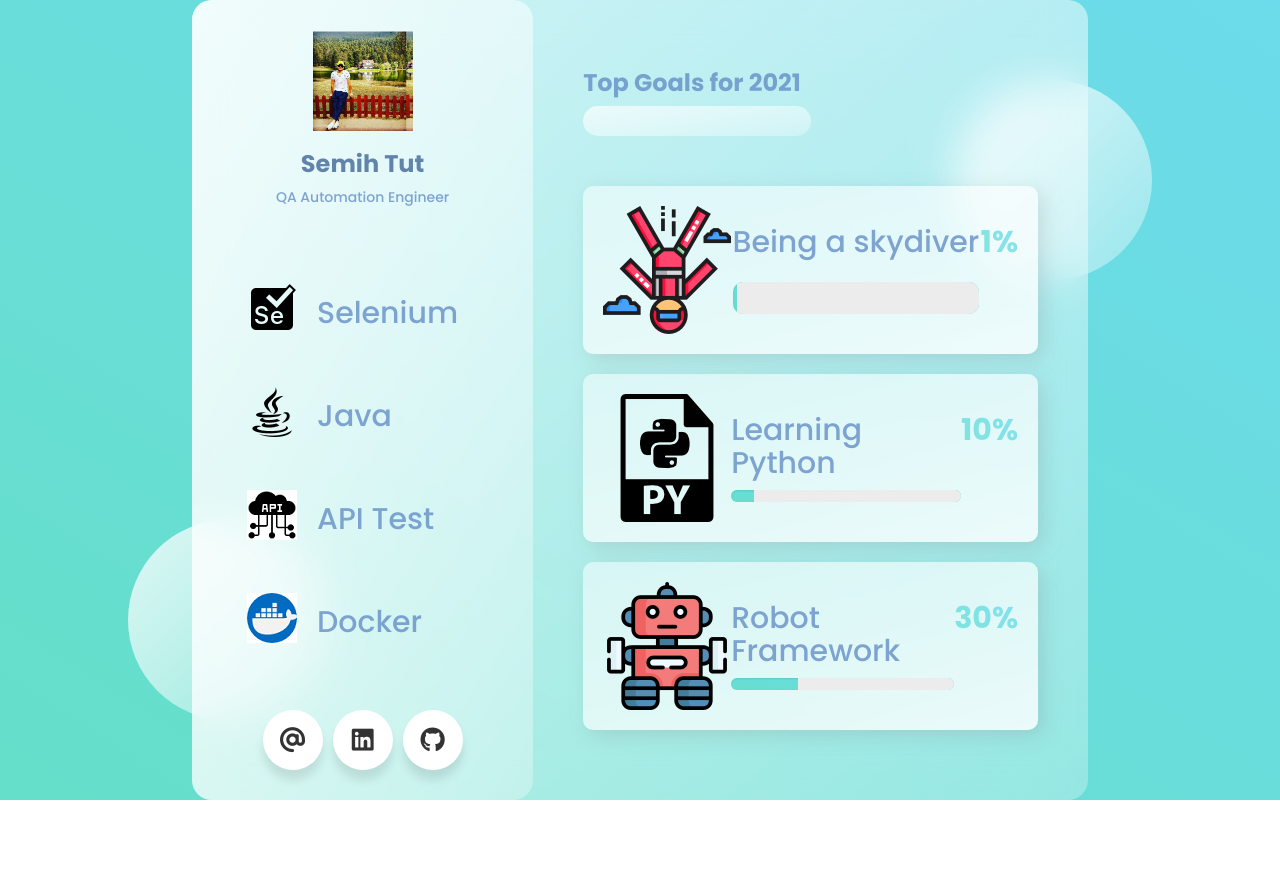
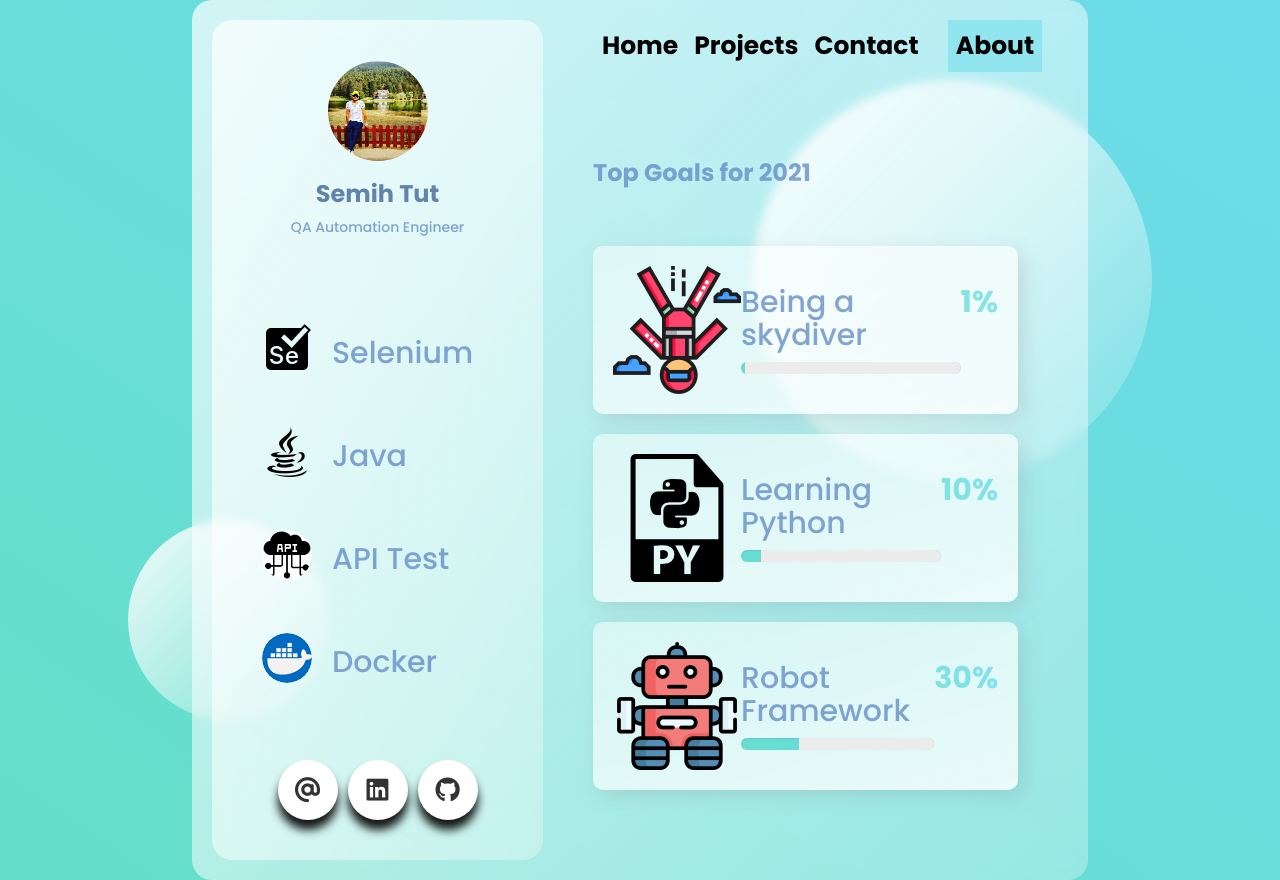
Before and after one commit to SemihTut/my_own_website, a plain HTML site: page index.html in a window 1280 px wide. Before the commit the page ends 800 px from the top, so only its background shows below. Drawn offline with nearby package versions, Linux system fonts and the light colour scheme.

Commit message:
navbar added

```diff
--- a/index.html
+++ b/index.html
@@ -7,11 +7,16 @@
         <link rel="preconnect" href="https://fonts.gstatic.com" />
         <link rel="stylesheet" href="https://maxcdn.bootstrapcdn.com/bootstrap/3.3.7/css/bootstrap.min.css" integrity="sha384-BVYiiSIFeK1dGmJRAkycuHAHRg32OmUcww7on3RYdg4Va+PmSTsz/K68vbdEjh4u" crossorigin="anonymous">
         <link rel="stylesheet" href="./style.css" />
+        <link
+              href="https://fonts.googleapis.com/css2?family=Poppins:wght@400;500;700&display=swap"
+              rel="stylesheet"
+              />
         <script src="https://kit.fontawesome.com/a076d05399.js"></script>
 
     </head>
     <body>
         <main>
+
             <section class="glass">
                 <div class="dashboard">
                     <div class="user">
@@ -33,14 +38,17 @@
                             <h2>API Test</h2>
                         </div>
                         <div class="link">
-                            <img src="./images/docker.png" alt="" />
+                            <img src="./images/docker.png" alt=""/>
                             <h2>Docker</h2>
                         </div>
                     </div>
                     <div class="wrapper">
                         <div class="button">
 
-                            <div class="icon"><i class="fas fa-at"></i></div>
+                            <div class="icon"><i class="fas fa-at"></i>
+
+                            </div>
+
                             <span>Gmail</span>
                         </div>
                         <div class="button">
@@ -58,10 +66,26 @@
                         </div>
                     </div>
                 </div>
-                <div class="games">
+                <div class="right_side">
+                    <div class="navbar">
+                        <ul>
+                            <li><a href="#">Home</a></li>
+                            <li>
+                                <a href="https://github.com/SemihTut">Projects</a></li>
+                            <li class="dropdown">
+                                <a href="javascript:void(0)" class="dropbtn">Contact</a>
+                                <div class="dropdown-content">
+                                    <a href="https://github.com/SemihTut">GitHub</a>
+                                    <a href="https://www.linkedin.com/in/semihtut/">LinkedIn</a>
+
+                                </div>
+                            </li>
+                            <li style="float:right"><a class="active" href="#about">About </a></li>
+                        </ul>
+                    </div>
                     <div class="status">
                         <h2>Top Goals for 2021</h2>
-                        <input type="text" />
+
                     </div>
                     <div class="cards">
                         <div class="card">
@@ -97,16 +121,9 @@
         </main>
         <div class="circle1"></div>
         <div class="circle2"></div>
-       <script src="https://ajax.googleapis.com/ajax/libs/jquery/1.12.4/jquery.min.js"></script>
+        <script src="https://ajax.googleapis.com/ajax/libs/jquery/1.12.4/jquery.min.js"></script>
         <!-- Include all compiled plugins (below), or include individual files as needed -->
         <script src="https://maxcdn.bootstrapcdn.com/bootstrap/3.3.7/js/bootstrap.min.js" integrity="sha384-Tc5IQib027qvyjSMfHjOMaLkfuWVxZxUPnCJA7l2mCWNIpG9mGCD8wGNIcPD7Txa" crossorigin="anonymous"></script>
+
     </body>
 </html>
-
-
-
-
-<link
-              href="https://fonts.googleapis.com/css2?family=Poppins:wght@400;500;700&display=swap"
-              rel="stylesheet"
-              />
--- a/style.css
+++ b/style.css
@@ -1,5 +1,6 @@
+
 * {
-  margin: 0;
+    margin: 0px;
     padding: 0;
     box-sizing: border-box;
 }
@@ -23,7 +24,7 @@ h3 {
     opacity: 0.8;
 }
 
-main {
+main{
     font-family: "Poppins", sans-serif;
     min-height: 100vh;
     background: linear-gradient(to right top, #65dfc9, #6cdbeb);
@@ -33,8 +34,10 @@ main {
 }
 
 .glass {
+    margin: 0px;
+    padding: 20px;
     background: white;
-  min-height: 90vh;
+    min-height: 80vh;
     width: 70%;
     background: linear-gradient(
         to right bottom,
@@ -43,16 +46,17 @@ main {
     );
     border-radius: 2rem;
     z-index: 2;
-  backdrop-filter: blur(2rem);
+    backdrop-filter: blur(0.5rem);
     display: flex;
+    top: 20%;
 }
 .circle1,
 .circle2 {
     background: white;
     background: linear-gradient(
         to right bottom,
-    rgba(255, 255, 255, 0.8),
-    rgba(255, 255, 255, 0.3)
+        rgba(255, 255, 255, 0.9),
+        rgba(255, 255, 255, 0.1)
     );
     height: 20rem;
     width: 20rem;
@@ -63,6 +67,8 @@ main {
 .circle1 {
     top: 10%;
     right: 10%;
+    height: 40rem;
+    width: 40rem;
 }
 .circle2 {
     bottom: 10%;
@@ -84,7 +90,15 @@ main {
 
 }
 .links link:nth-child(1) img{
-    height: 20px;
+    height: 0px;
+}
+.links .link:nth-child(3) img{
+    border-radius: 50px;
+    color: aqua;
+}
+.links .link:nth-child(4) img{
+    border-radius: 50px;
+    background-color: aqua;
 }
 .link {
     display: flex;
@@ -96,27 +110,12 @@ main {
     padding: 0rem 2rem;
 }
 
-.games {
+.right_side {
     flex: 2;
 }
 
-.pro {
-  background: linear-gradient(to right top, #65dfc9, #6cdbeb);
-  border-radius: 2rem;
-  color: white;
-  padding: 1rem;
-  position: relative;
-}
-
-.pro img {
-  position: absolute;
-  top: -10%;
-  right: 10%;
-}
-.pro h2 {
-  width: 40%;
-  color: white;
-  font-weight: 600;
+.user img{
+    border-radius: 5rem;
 }
 
 /* GAMES */
@@ -136,11 +135,90 @@ main {
     border-radius: 2rem;
 }
 
-.games {
+.right_side{
     margin: 5rem;
     display: flex;
     flex-direction: column;
     justify-content: space-evenly;
+}
+.navbar ul{
+    list-style-type: none;
+    margin: 0;
+    padding: 0;
+}
+
+li {
+    float: left;
+}
+
+.navbar a {
+    display: block;
+    padding: 8px;
+    font-size: 25px;
+    font-weight: bold;
+    color: black;
+}
+
+.navbar a:hover{
+    background: rgb(108, 219, 235, 0.5);
+}
+
+li a:hover:not(.active) {
+    background-color: rgb(108, 219, 235, 0.5);
+}
+
+.active {
+    top: 20px;
+    background-color: rgb(108, 219, 235, 0.5);
+}
+
+ul {
+    position: fixed;
+    top: 20px;
+    width: 50%;
+}
+
+li a, .dropbtn {
+    display: inline-block;
+    color: white;
+    text-align: center;
+    padding: 14px 16px;
+    text-decoration: none;
+}
+
+li a:hover, .dropdown:hover .dropbtn {
+    background-color: background-color: rgb(108, 219, 235, 0.5);
+}
+
+li.dropdown {
+    display: inline-block;
+}
+
+.dropdown-content {
+    display: none;
+    position: absolute;
+    background-color:background-color: rgb(108, 219, 235, 0.5);
+    min-width: 160px;
+    box-shadow: 0px 8px 16px 0px rgba(0,0,0,0.2);
+    z-index: 1;
+}
+
+.dropdown-content a {
+    color: black;
+    padding: 5px 5px;
+    text-decoration: none;
+    display: block;
+    text-align: left;
+    font-weight: 100;
+
+}
+
+.dropdown-content a:hover {
+    background-color: rgb(108, 219, 235, 0.5);
+}
+
+.dropdown:hover .dropdown-content {
+    display: block;
 }
 
 .card {
@@ -221,7 +299,7 @@ main {
     background: #fff;
     border-radius: 50px;
     cursor: pointer;
-  box-shadow: 0px 10px 10px rgba(0,0,0,0.1);
+    box-shadow: 0px 10px 10px rgba(0,0,0,0.9);
     transition: all 0.3s ease-out;
 }
 .wrapper .button:hover{
@@ -247,11 +325,6 @@ main {
     background: #e4405f;
 }
 
-
-
-.wrapper .button:nth-child(4):hover .icon{
-  background: #ff0000;
-}
 .wrapper .button .icon i{
     font-size: 25px;
     line-height: 60px;
@@ -268,7 +341,7 @@ main {
     transition: all 0.3s ease-out;
 }
 .wrapper .button:nth-child(1) span{
-  color: #4267B2;
+    color: #500050;
 }
 .wrapper .button:nth-child(2) span{
     color: #1DA1F2;
@@ -276,6 +349,3 @@ main {
 .wrapper .button:nth-child(3) span{
     color: #E1306C;
 }
-.wrapper .button:nth-child(4) span{
-  color: #ff0000;
-}
```
Lines whose indentation alone changed are shown as unchanged.
